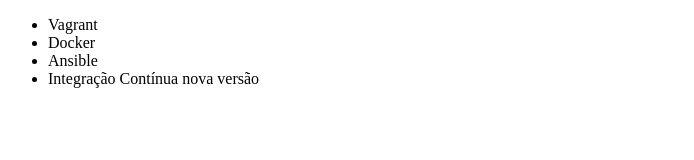
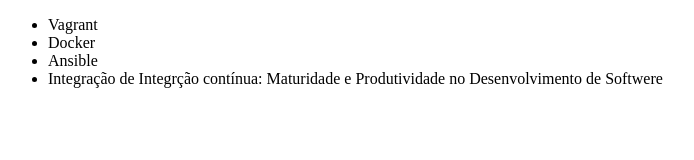
Before and after one commit to eketrotheus/teste-git-hub, a plain HTML site: page index.html in a window 1280 px wide. Shown: the whole page, without its empty margins (0-694 px from the left). Drawn offline with Linux system fonts and the light colour scheme.

Commit message:
ateração no nome do Curso de Integração contínua

```diff
--- a/index.html
+++ b/index.html
@@ -9,7 +9,7 @@
         <li>Vagrant</li>
         <li>Docker</li>
         <li>Ansible</li>
-        <li>Integração Contínua nova versão</li>
+        <li>Integração de Integrção contínua: Maturidade e Produtividade no Desenvolvimento de Softwere</li>
     </ul>
 </body>
 </html>
```
